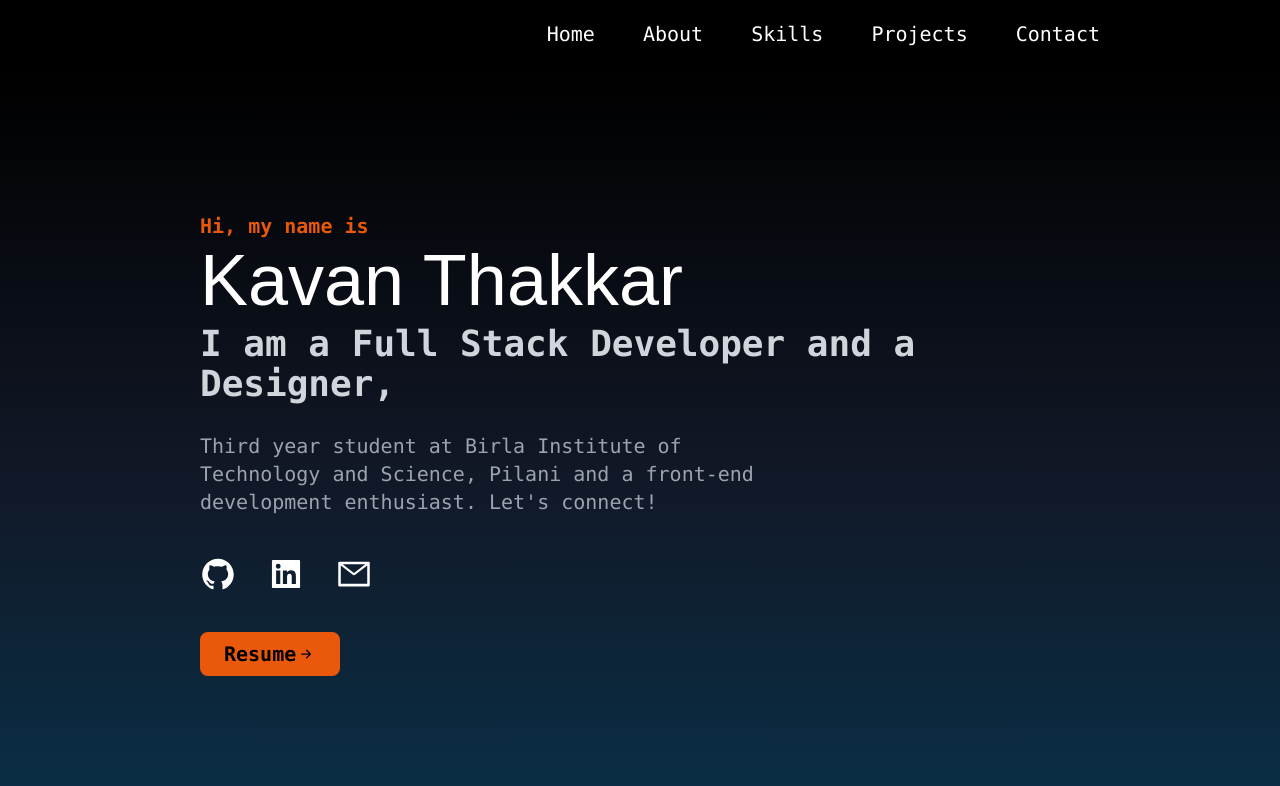
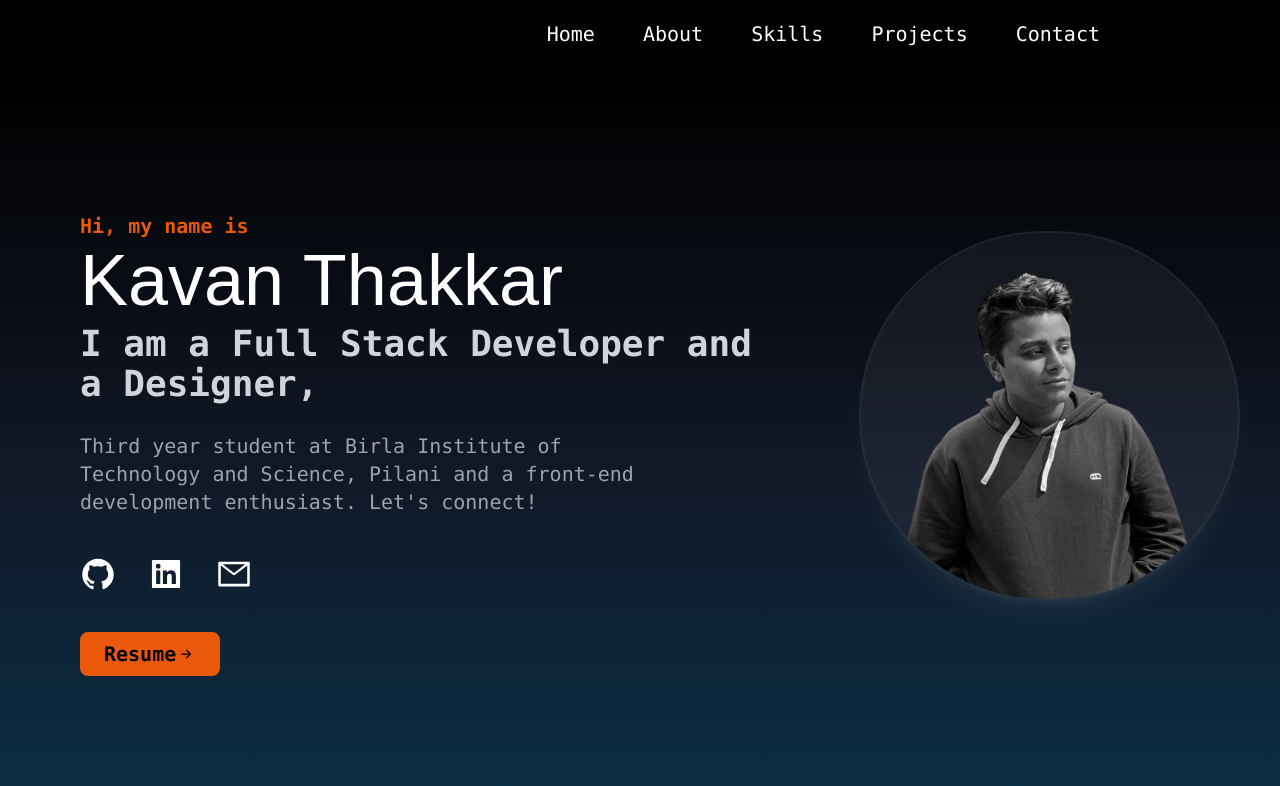
Before and after one commit to Ka1Thakkar/portfolio-animation-demo, a Next.js app: page / in a window 1280 px wide. Shown: the top 786 px of the page. Built offline with nearby package versions, Linux system fonts and the light colour scheme; a web font is replaced by a local one.

Commit message:
something something

```diff
--- a/components/home.tsx
+++ b/components/home.tsx
@@ -13,6 +13,7 @@ import {
 import {motion} from 'framer-motion'
 import Link from 'next/link';
 import { Shrikhand } from '@next/font/google'
+import Kavan from '../public/ka1.png'
 
 const advent = Shrikhand({
     subsets:['latin'],
@@ -36,12 +37,13 @@ const _variants = {
 export default function Home() {
     return (
         <div className={advent.className}>
+            <div className='md:flex md:gap-10 items-center justify-between'>
         <motion.section
             initial={{opacity:0, y:-40}}
             animate={{opacity:1, y:0}}
             transition={{delay:0.2,duration:1}}
             id="home"
-            className=' px-10 sm:p-10 rounded-xl text-left sm:pt-24 pt-10 overflow-hidden pb-12'>
+            className=' px-10 sm:p-10 rounded-xl text-left sm:pt-24 pt-10 overflow-hidden pb-12 z-10'>
             <p className='text-xl text-orange-600 font-bold pb-1 font-mono'>{"Hi, my name is"}</p>
             <h1 className='text-5xl 2xl:text-8xl xl:text-7xl pb-1 text-white md:text-7xl lg:text-7xl'>Kavan Thakkar</h1>
             <h2 className='text-2xl pt-1 pb-5 md:text-3xl xl:text-4xl font-bold text-gray-300 font-mono'>{"I am a Full Stack Developer and a Designer,"}</h2>
@@ -61,6 +63,10 @@ export default function Home() {
             </motion.button>
             </Link>
         </motion.section>
+        <div className=''>
+            <Image src={Kavan} layout='cover' quality={100} alt='Image of the creator' className=' rounded-full bg-white bg-opacity-5 border-white/5 border-2 shadow-xl shadow-white/5'/>
+        </div>
+        </div>
         </div>
     )
 }
--- a/src/app/page.tsx
+++ b/src/app/page.tsx
@@ -1,10 +1,12 @@
 import Home from '../../components/home'
 import {motion as m} from 'framer-motion'
+import Image from 'next/image'
+import Kavan from '../../public/ka1.png'
 
 
 export default function app() {
   return (
-          <div className=' px-5 md:px-20 lg:px-40 2xl:px-80 sm:py-10 xl:pb-36 min-h-screen 2xl:max-h-screen bg-gradient-to-b from-black via-gray-900 to-sky-900/70 justify-center'>
+          <div className=' px-5 md:px-20 lg:px-10 2xl:px-40 sm:py-10 xl:pb-36 min-h-screen 2xl:max-h-screen bg-gradient-to-b from-black via-gray-900 to-sky-900/70 justify-center'>
             <Home />
             {/* <About /> */}
           </div>
```
